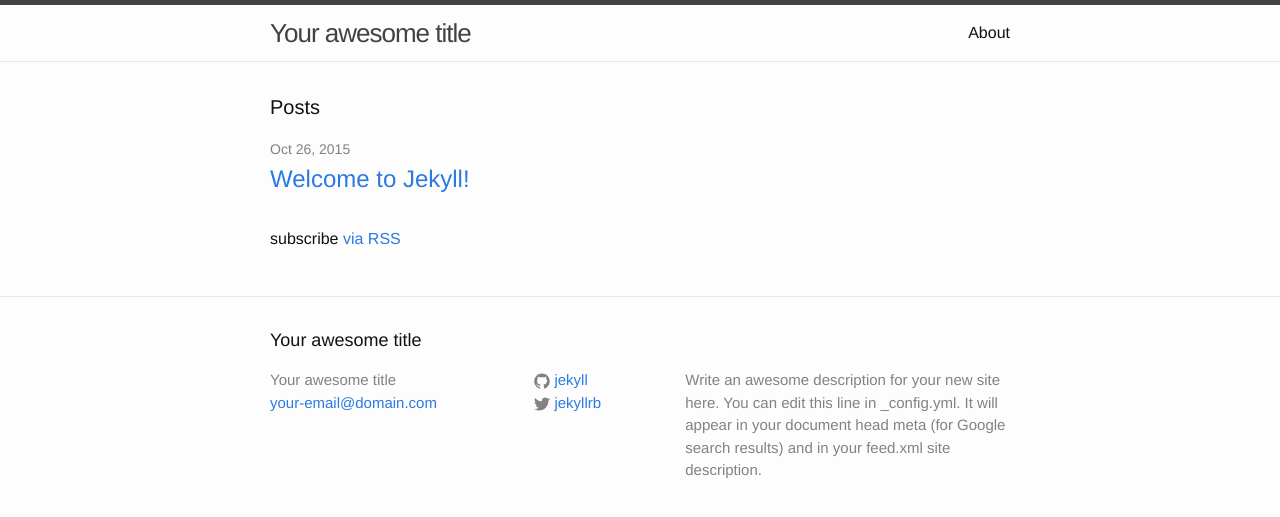
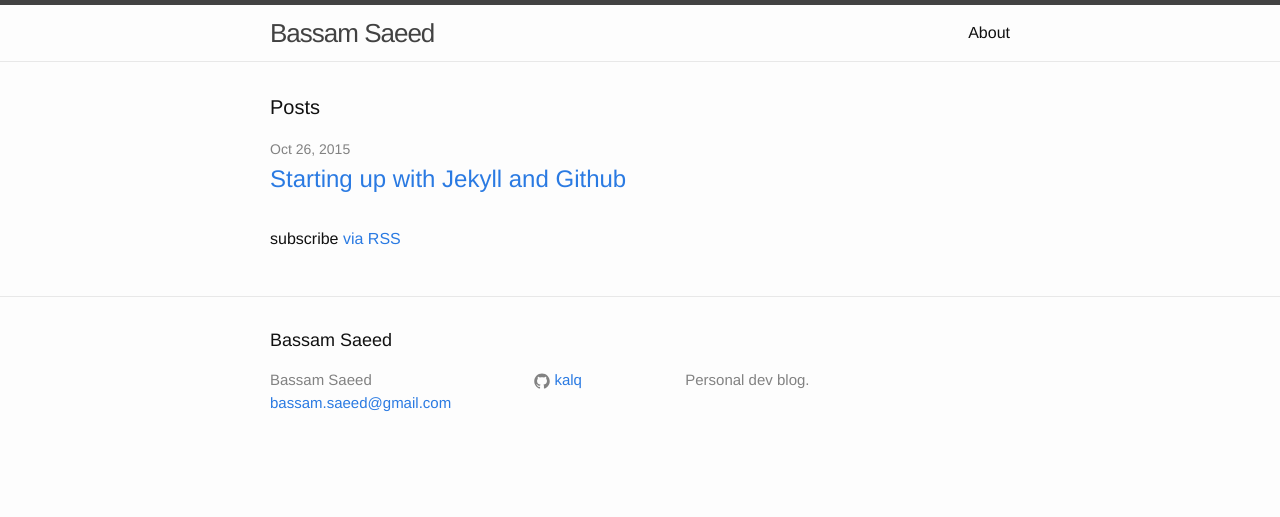
Before and after one commit to Basrandir/basrandir.github.io, a Jekyll site: the page built from index.html, in a window 1280 px wide. Shown: the top 517 px of the page. Built offline with Jekyll 4.4.1, drawn with Linux system fonts in a browser that asks for light colours.

```diff
--- a/_config.yml
+++ b/_config.yml
@@ -1,14 +1,12 @@
 # Site settings
-title: Your awesome title
-email: your-email@domain.com
+title: Bassam Saeed
+email: bassam.saeed@gmail.com
 description: > # this means to ignore newlines until "baseurl:"
-  Write an awesome description for your new site here. You can edit this
-  line in _config.yml. It will appear in your document head meta (for
-  Google search results) and in your feed.xml site description.
+    Personal dev blog.
 baseurl: "" # the subpath of your site, e.g. /blog/
-url: "http://yourdomain.com" # the base hostname & protocol for your site
-twitter_username: jekyllrb
-github_username:  jekyll
+url: "bassamsaeed.ca" # the base hostname & protocol for your site
+# twitter_username: jekyllrb
+github_username: kalq
 
 # Build settings
 markdown: kramdown
```
Also changed, not shown: _posts/2015-10-26-starting-up.md (added, +34 -0 lines), _posts/2015-10-26-welcome-to-jekyll.markdown (deleted, +0 -25 lines), 1 other file.
